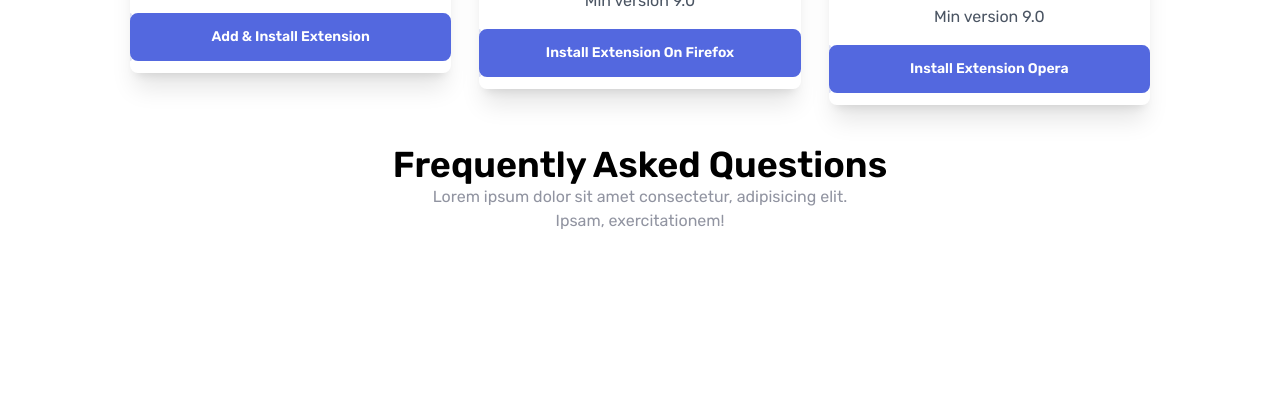
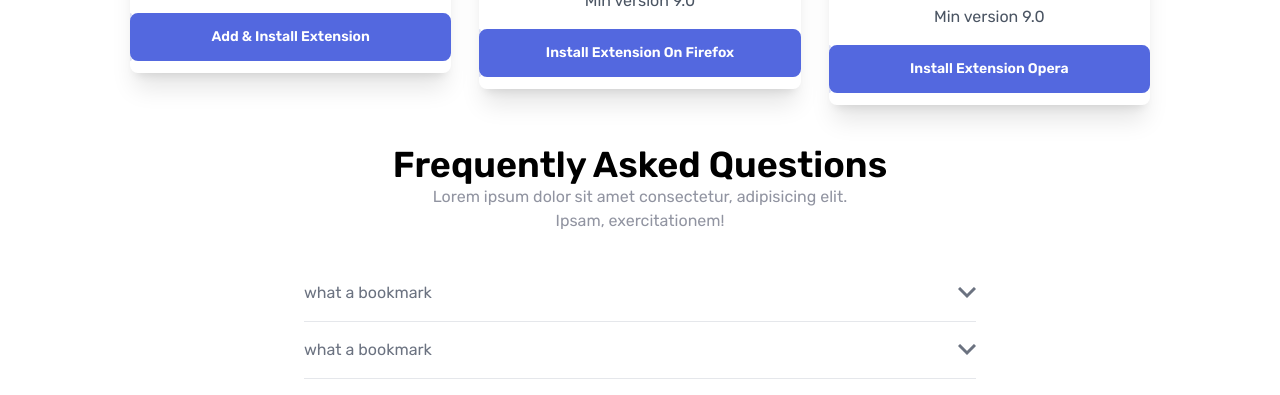
Before and after one commit to Dev-Sarmad/BookMarkUI, a website: page src/index.html in a window 1280 px wide. Shown: the part 1636-2031 px from the top of the page. Before the commit the page ends 1869 px from the top, so only its background shows below. Drawn offline with Linux system fonts and the light colour scheme; files whose address does not match are found by name.

Commit message:
accordation

```diff
--- a/src/index.html
+++ b/src/index.html
@@ -1,5 +1,5 @@
 <!DOCTYPE html>
-<html lang="en">
+<html lang="en" class="scroll-smooth">
   <head>
     <meta charset="UTF-8" />
     <meta http-equiv="X-UA-Compatible" content="IE=edge" />
@@ -77,19 +77,19 @@
         <div class="flex flex-col mx-auto justify-center md:flex-row md:space-x-10 mb-6 max-w-xl">
           <!-- tab1 -->
           <div class="flex justify-center text-gray-600 border-b md:border-b-0 hover:text-softRed md:w-1/3 tab" data-target="pannel-1">
-            <div class="py-5 border-b-4 border-softRed" data-target="pannel-1">
+            <div class="py-5 cursor-pointer border-b-4 border-softRed" data-target="pannel-1">
               Simple Bookmarking
             </div>
           </div>
           <!-- tab2 -->
           <div class="flex justify-center text-gray-600 border-b md:border-b-0 hover:text-softRed md:w-1/3 tab" data-target="pannel-2">
-            <div class="py-5 capitalize" data-target="pannel-2">
+            <div class="py-5 cursor-pointer capitalize" data-target="pannel-2">
              speed searching
             </div>
           </div>
           <!-- tab1 -->
           <div class="flex justify-center text-gray-600 border-b md:border-b-0 hover:text-softRed md:w-1/3 tab" data-target="pannel-3">
-            <div class="py-5 capitalize" data-target="pannel-3">
+            <div class="py-5 cursor-pointer  capitalize" data-target="pannel-3">
               easy sharing
             </div>
           </div>
@@ -141,11 +141,11 @@
     <!-- download section here  -->
     <section id="download" class="  container  mx-auto mt-3">
       <!-- card container -->
-      <div class="flex relative flex-col justify-center max-w-5xl items-center space-y-3 space-x-0 md:flex-row md:space-x-7 md:space-y-0">
+      <div class="flex relative logos box-decoration-slice flex-col justify-center max-w-5xl items-center space-y-3 space-x-0 md:flex-row md:space-x-7 md:space-y-0">
         <!--  card 1 -->
         <div class="flex flex-col w-full  py-3 space-y-4 rounded-lg shadow-xl text-center">
         <!-- image  -->
-        <div class="flex justify-center">
+        <div class="flex justify-center ">
           <img src="images/logo-chrome.svg" alt="">
         </div>
         <!-- text -->
@@ -156,10 +156,10 @@
         </div>
       </div>
       <!-- card 2 -->
-      <div class="w-full md:1/3 ">
+      <div class=" w-full md:1/3  ">
         <div class="flex flex-col w-full py-3 space-y-4 rounded-lg shadow-xl text-center  md:mt-8">
           <!-- image  -->
-          <div class="flex justify-center">
+          <div class="flex justify-center ">
             <img src="images/logo-firefox.svg" alt="">
           </div>
           <!-- text -->
@@ -171,10 +171,10 @@
         </div>
       </div>
       <!-- card 3 -->
-      <div class="w-full md:1/3 ">
-        <div class="flex flex-col w-full md:mt-16 py-3 space-y-4 rounded-lg shadow-xl text-center ">
+      <div class="w-full md:1/3">
+        <div class="flex flex-col w-full md:mt-16 py-3 space-y-4 rounded-lg shadow-xl text-center  ">
           <!-- image  -->
-          <div class="flex justify-center">
+          <div class="flex justify-center ">
             <img src="images/logo-opera.svg" alt="">
           </div>
           <!-- text -->
@@ -195,5 +195,48 @@
         <p class="text-grayisBlue mx-auto max-w-lg px-6 text-center">Lorem ipsum dolor sit amet consectetur, adipisicing elit. Ipsam, exercitationem!</p>
       </div>
     </section>
+    <section id="faq-accordation">
+      <div class="container mx-auto px-6 mb-32">
+          <!-- main container -->
+        <div class="overflow-hidden m-8 mx-auto max-w-2xl">
+          <!-- tab 1  -->
+          <div class="py-1 border-b outline-none group" tabindex="1">
+            <!-- tab flex container -->
+            <div class="py-3 justify-between flex items-center group cursor-pointer transition duration-500 ease text-gray-500">
+              <!-- title-->
+              <div class="transition duration-500 ease group-hover:text-red-500">
+                what a bookmark
+              </div>
+              <!-- arrow  -->
+              <div class="transition duration-500 ease group-focus:text-red-500 group-focus:-rotate-180">
+                <svg xmlns="http://www.w3.org/2000/svg" width="18" height="12"><path fill="none" stroke="currentColor" stroke-width="3" d="M1 1l8 8 8-8"/></svg>
+              </div>
+            </div>
+            <!-- tab innertext -->
+            <div class="transition duration-500 ease group-focus:max-h-screen max-h-0 overflow-hidden">
+             <p class="py-6 text-justify text-gray-400">Lorem ipsum dolor sit amet consectetur adipisicing elit. Tempore dolorum possimus animi natus minima beatae.</p>
+            </div>
+          </div>
+          <!-- tab 2 -->
+          <div class="py-1 border-b outline-none group" tabindex="2">
+            <!-- tab flex container -->
+            <div class="py-3 justify-between flex items-center group cursor-pointer transition duration-500 ease text-gray-500">
+              <!-- title-->
+              <div class="transition duration-500 ease group-hover:text-red-500">
+                what a bookmark
+              </div>
+              <!-- arrow  -->
+              <div class="transition duration-500 ease group-focus:text-red-500 group-focus:-rotate-180">
+                <svg xmlns="http://www.w3.org/2000/svg" width="18" height="12"><path fill="none" stroke="currentColor" stroke-width="3" d="M1 1l8 8 8-8"/></svg>
+              </div>
+            </div>
+            <!-- tab innertext -->
+            <div class="transition duration-500 ease group-focus:max-h-screen max-h-0 overflow-hidden">
+             <p class="py-6 text-justify text-gray-400">Lorem ipsum dolor sit amet consectetur adipisicing elit. Tempore dolorum possimus animi natus minima beatae.</p>
+            </div>
+          </div>
+        </div>
+      </div>
+    </section>
   </body>
 </html>
```
Also changed, not shown: index.js (+13 -0 lines), src/input.css (+47 -0 lines), dist/output.css.
